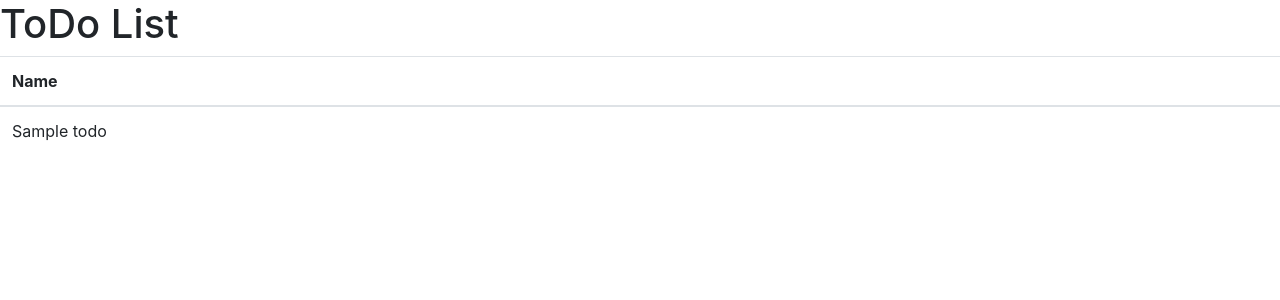
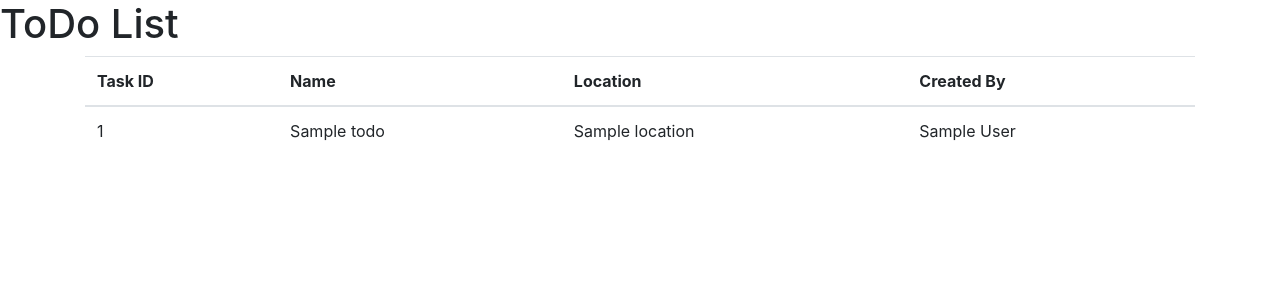
Before and after one commit to halfnibble/itc220_todo, a Flask app: template templates/list_view.html in a window 1280 px wide. Shown: the top 300 px of the page. Run offline with Flask 2, Linux system fonts and the light colour scheme; the template is opened without the code that fills it: most values are stand-ins (such as "Sample title", 1, 10 or a date in 2020); some libraries are stand-ins or nearby versions.

Commit message:
Add some more data.

```diff
--- a/app.py
+++ b/app.py
@@ -18,8 +18,9 @@ cursor = connection.cursor()
 @app.route('/')
 def list_view():
     query = """
-        SELECT id, name
-        FROM todo;
+        SELECT t.id, t.name, t.location, u.first_name, u.last_name
+        FROM todo t LEFT JOIN user u
+        ON t.created_by = u.id;
         """
     cursor.execute(query)
     my_todos = []
--- a/templates/list_view.html
+++ b/templates/list_view.html
@@ -13,22 +13,41 @@
 <body>
     <h1>ToDo List</h1>
 
+    <main class="container">
+        <div class="row">
+            <div class="col-md-12">
                 <table class="table">
                     <thead>
                         <tr>
+                            <th scope="col">Task ID</th>
                             <th scope="col">Name</th>
+                            <th scope="col">Location</th>
+                            <th scope="col">Created By</th>
                         </tr>
                     </thead>
                     <tbody>
                         {% for todo in context.todos  %}
                             <tr>
                                 <td>
+                                    {{ todo.id }}
+                                </td>
+                                <td>
                                     {{ todo.name }}
+                                </td>
+                                <td>
+                                    {{ todo.location }}
+                                </td>
+                                <td>
+                                    {{ todo.first_name }} {{ todo.last_name}}
                                 </td>
                             </tr>
                         {% endfor %}
                     </tbody>
                 </table>
+            </div>
+        </div>
+    </main>
+
 
     <script src="https://code.jquery.com/jquery-3.3.1.slim.min.js" integrity="sha384-q8i/X+965DzO0rT7abK41JStQIAqVgRVzpbzo5smXKp4YfRvH+8abtTE1Pi6jizo" crossorigin="anonymous"></script>
     <script src="https://cdnjs.cloudflare.com/ajax/libs/popper.js/1.14.3/umd/popper.min.js" integrity="sha384-ZMP7rVo3mIykV+2+9J3UJ46jBk0WLaUAdn689aCwoqbBJiSnjAK/l8WvCWPIPm49" crossorigin="anonymous"></script>
```
Lines whose indentation alone changed are shown as unchanged.
